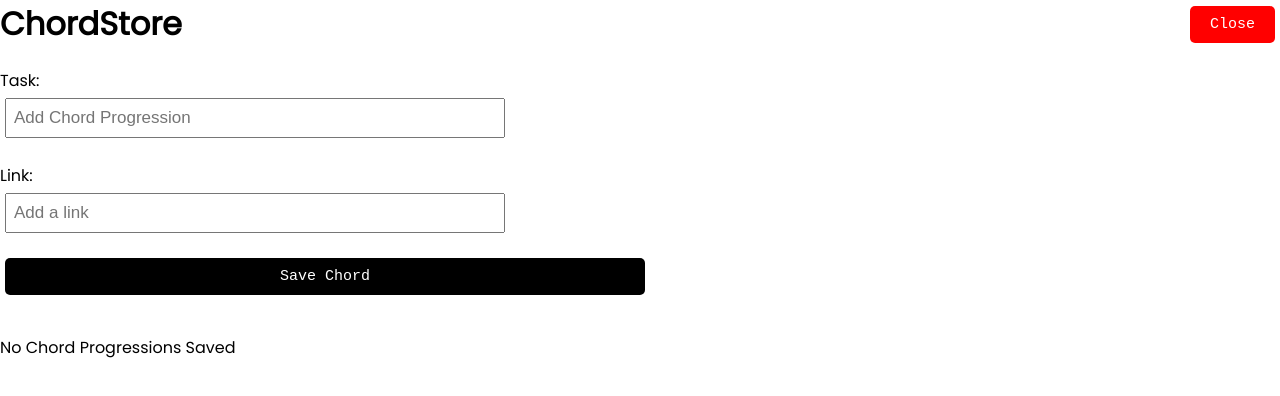
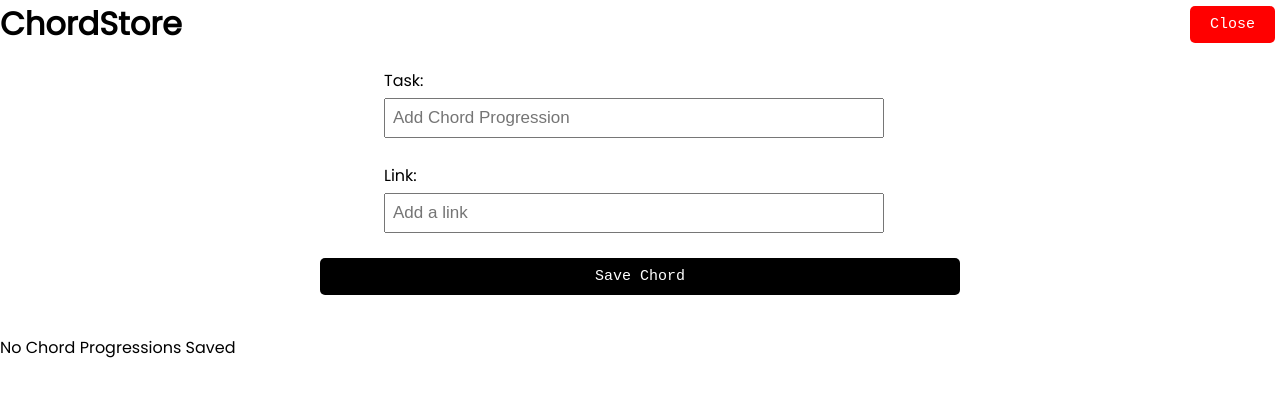
Before and after one commit to Lukas-L-Hu/ChordStore, a React (Create React App) app: page / in a window 1280 px wide. Both pictures are taken after a click on the button "Add". Shown: the top 396 px of the page. Built offline with nearby package versions, Linux system fonts and the light colour scheme.

Commit message:
Moved the position of the input and save buttons

```diff
--- a/src/index.css
+++ b/src/index.css
@@ -55,7 +55,7 @@ body {
   display: block;
   width: 50%;
   position: relative;
-  right: 1000;
+  margin-left: 25%;
 }
 
 .task {
@@ -86,6 +86,7 @@ body {
 .form-control label {
   display: block;
   text-align: left;
+  margin-left: 30%;
 }
 
 .form-control input {
@@ -96,6 +97,7 @@ body {
   font-size: 17px;
   box-sizing: border-box;
   width: 500px;
+  margin-left: 30%;
 }
 
 .form-control-check {
```
